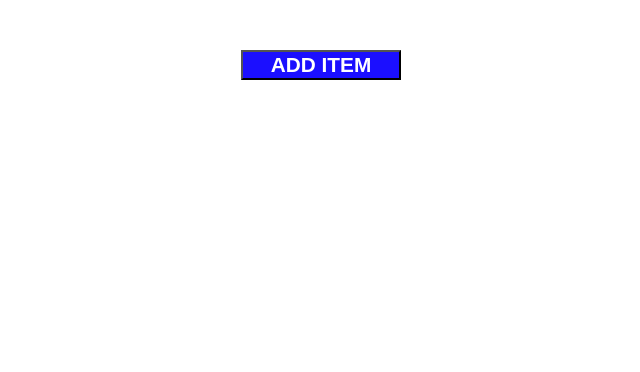
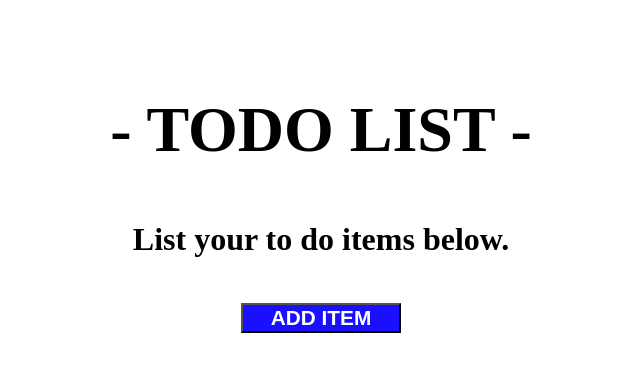
Before and after one commit to nxstynate/todo-app, a React (Vite) app: page / in a window 1280 px wide. Shown: the top 372 px of the page, without its empty margins (319-959 px from the left). Built offline with nearby package versions, Linux system fonts and the light colour scheme; the HTML template or start-up script is replaced by a standard one.

Commit message:
Added title bar, cleaned up list item / input box, and removed radio button

```diff
--- a/src/App.tsx
+++ b/src/App.tsx
@@ -1,9 +1,11 @@
 import "./App.css";
 import Item from "./components/Item";
+import Title from "./components/Title";
 
 export default function App() {
   return (
     <>
+      <Title />
       <Item />
     </>
   );
--- a/src/components/Item.tsx
+++ b/src/components/Item.tsx
@@ -1,17 +1,13 @@
 import {
   Button,
   Input,
-  Radio,
-  RadioGroup,
   ScaleFade,
   Stack,
   useDisclosure,
 } from "@chakra-ui/react";
-import { useState } from "react";
 
 export default function Item() {
   const { isOpen, onToggle } = useDisclosure();
-  const [value, setValue] = useState("1");
 
   return (
     <>
@@ -25,11 +21,7 @@ export default function Item() {
         ADD ITEM
       </Button>
       <ScaleFade initialScale={0.9} in={isOpen}>
-        <Stack direction="row" alignItems="center" spacing={3}>
-          <RadioGroup onChange={setValue} value={value}>
-            <Radio value="0"></Radio>
-          </RadioGroup>
-        </Stack>
+        <Stack direction="row" alignItems="center" spacing={3}></Stack>
         <Input placeholder="Enter task..." size="lg" focusBorderColor="lime" />
       </ScaleFade>
     </>
--- a/src/components/Title.tsx
+++ b/src/components/Title.tsx
@@ -3,7 +3,12 @@ import { Heading } from "@chakra-ui/react";
 const Title = () => {
   return (
     <>
-      <Heading>To Do List</Heading>
+      <Heading paddingBottom={1} fontSize="4rem">
+        - TODO LIST -
+      </Heading>
+      <Heading paddingBottom={8} fontSize="2rem">
+        List your to do items below.
+      </Heading>
     </>
   );
 };
```
